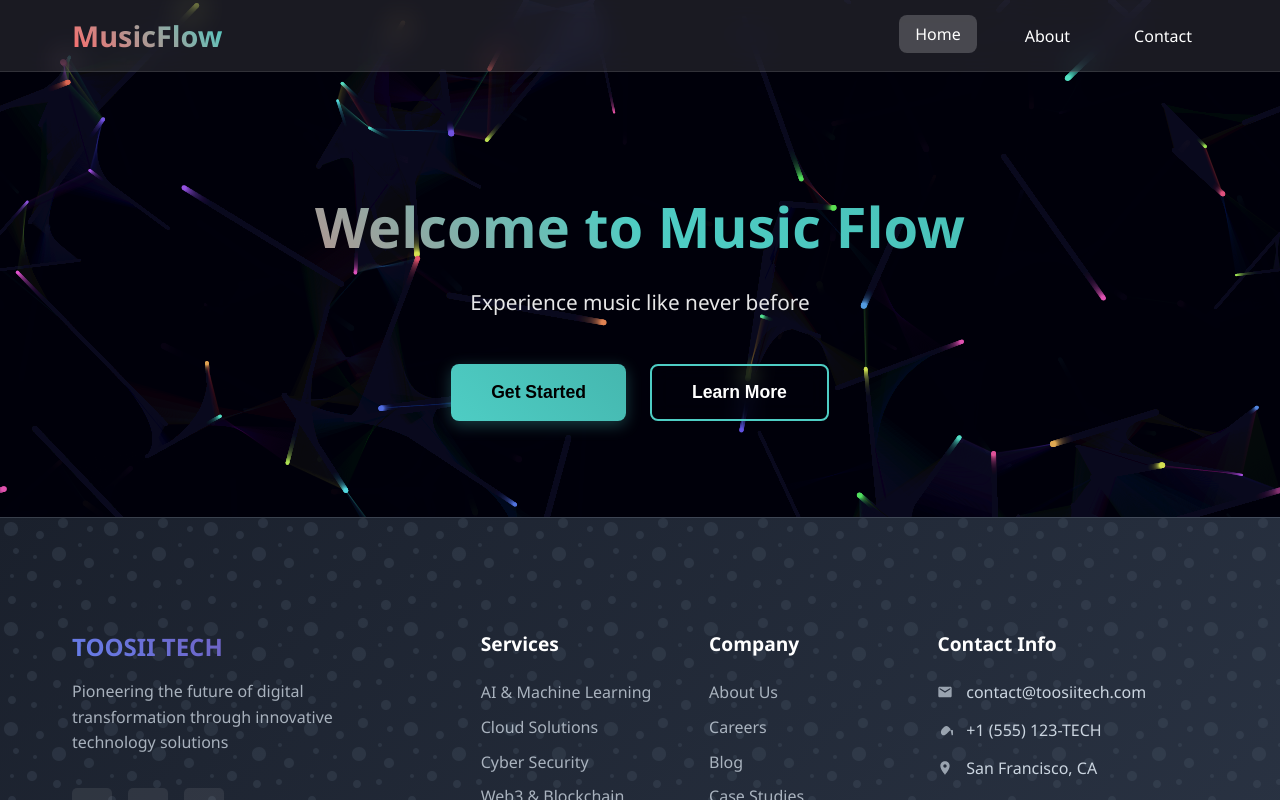
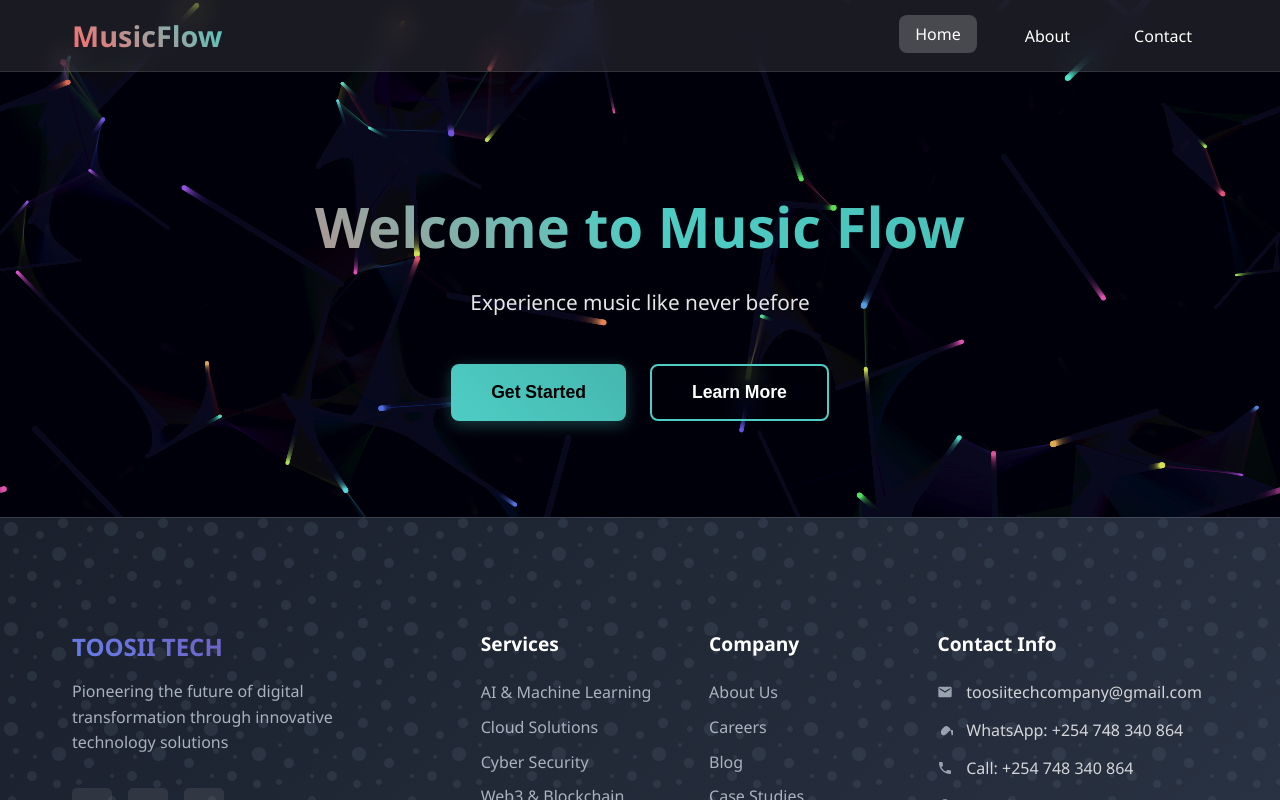
Before and after one commit to TOOSII102/BASE-WEB-APP2, a Next.js app: page / in a window 1280 px wide. Built offline with nearby package versions, Linux system fonts and the light colour scheme.

Commit message:
Update Footer.js

```diff
--- a/components/Footer.js
+++ b/components/Footer.js
@@ -60,19 +60,27 @@ export default function Footer() {
               <svg width="16" height="16" viewBox="0 0 24 24" fill="currentColor">
                 <path d="M20 4H4c-1.1 0-1.99.9-1.99 2L2 18c0 1.1.9 2 2 2h16c1.1 0 2-.9 2-2V6c0-1.1-.9-2-2-2zm0 4l-8 5-8-5V6l8 5 8-5v2z"/>
               </svg>
-              <span>contact@toosiitech.com</span>
+              <a href="mailto:toosiitechcompany@gmail.com">toosiitechcompany@gmail.com</a>
             </div>
             <div className="contact-item">
               <svg width="16" height="16" viewBox="0 0 24 24" fill="currentColor">
                 <path d="M20 10c-2-2-4-4-6-4s-4 2-6 4c-2 2-2 4-2 6s2 4 4 4 4-2 6-4c2-2 4-4 6-4s4 2 4 4-2 4-4 4z"/>
               </svg>
-              <span>+1 (555) 123-TECH</span>
+              <a href="https://wa.me/254748340864" target="_blank" rel="noopener noreferrer">
+                WhatsApp: +254 748 340 864
+              </a>
+            </div>
+            <div className="contact-item">
+              <svg width="16" height="16" viewBox="0 0 24 24" fill="currentColor">
+                <path d="M6.62 10.79c1.44 2.83 3.76 5.14 6.59 6.59l2.2-2.2c.27-.27.67-.36 1.02-.24 1.12.37 2.33.57 3.57.57.55 0 1 .45 1 1V20c0 .55-.45 1-1 1-9.39 0-17-7.61-17-17 0-.55.45-1 1-1h3.5c.55 0 1 .45 1 1 0 1.25.2 2.45.57 3.57.11.35.03.74-.25 1.02l-2.2 2.2z"/>
+              </svg>
+              <a href="tel:+254748340864">Call: +254 748 340 864</a>
             </div>
             <div className="contact-item">
               <svg width="16" height="16" viewBox="0 0 24 24" fill="currentColor">
                 <path d="M12 2C8.13 2 5 5.13 5 9c0 5.25 7 13 7 13s7-7.75 7-13c0-3.87-3.13-7-7-7zm0 9.5c-1.38 0-2.5-1.12-2.5-2.5s1.12-2.5 2.5-2.5 2.5 1.12 2.5 2.5-1.12 2.5-2.5 2.5z"/>
               </svg>
-              <span>San Francisco, CA</span>
+              <span>Nairobi, Kenya</span>
             </div>
           </div>
         </div>
```
